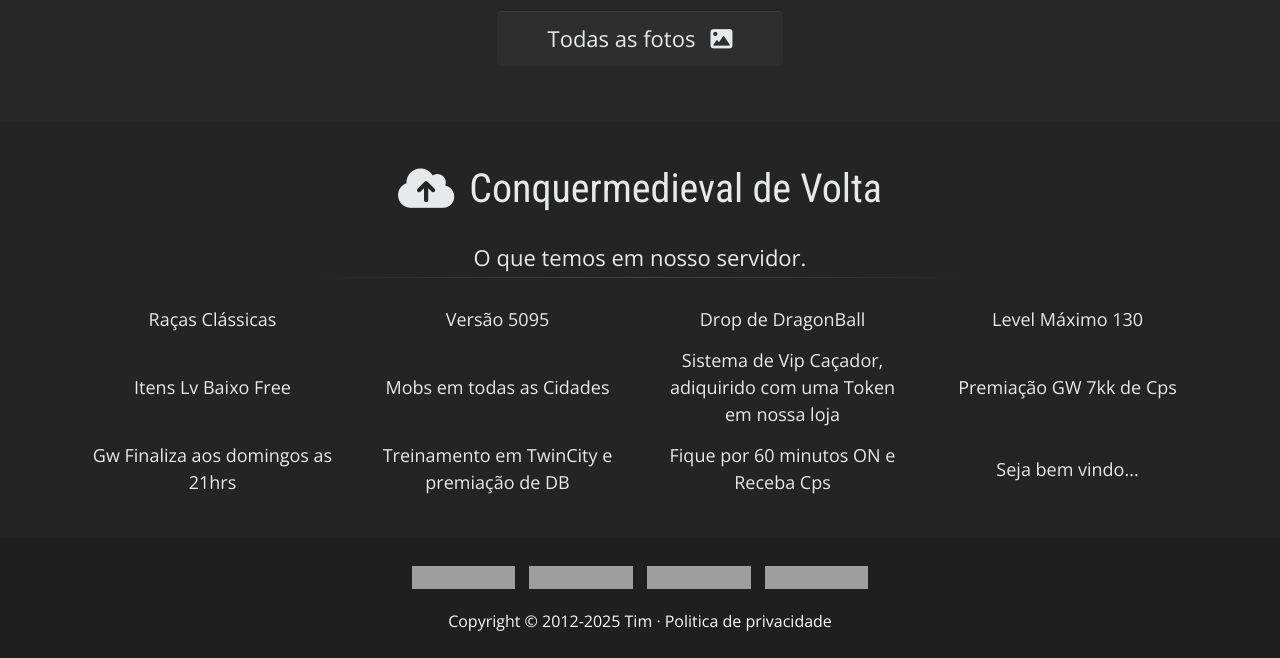
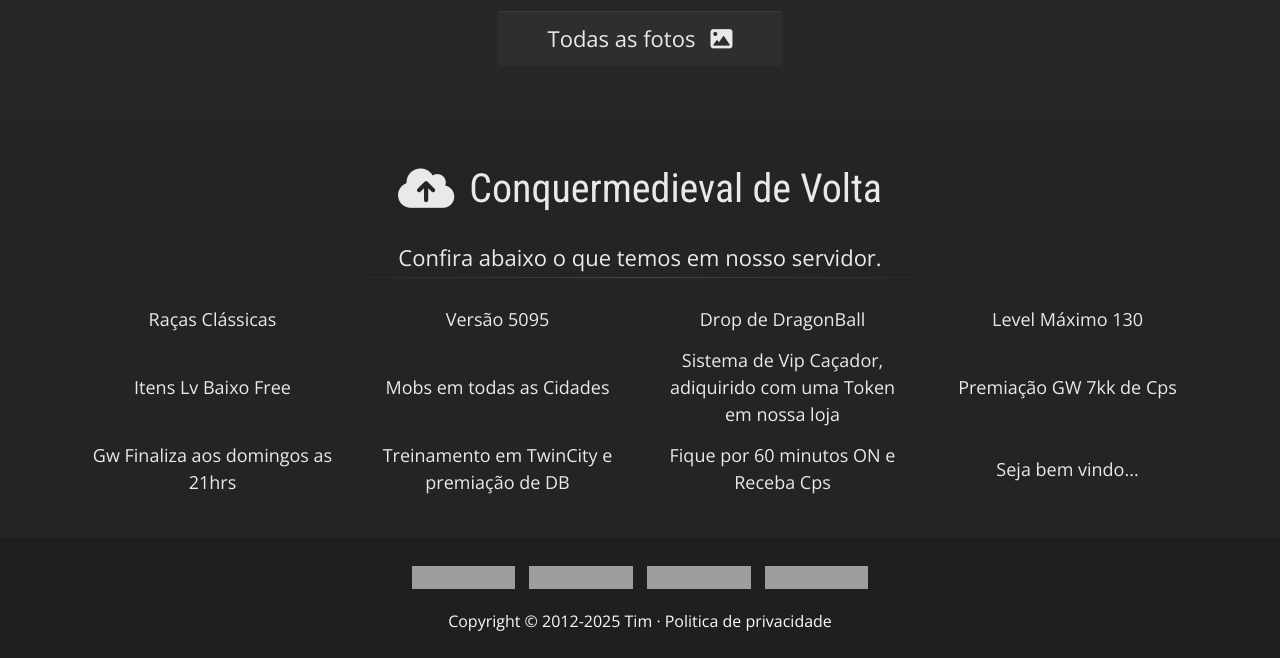
Before and after one commit to conquermedieval/conquermedieval.github.io, a Jekyll site: the page built from index.html, in a window 1280 px wide and 900 px high, scrolled down 899 px, cut to the strip 242-900 px from the top of the window. Built offline with Jekyll 4.4.1, drawn with Linux system fonts in a browser that asks for light colours; grey boxes are pictures that could not be loaded.

Commit message:
Update index.html

```diff
--- a/index.html
+++ b/index.html
@@ -51,7 +51,7 @@
     <div id="upload" class="container-fluid container-features">
         <div class="container">
             <h3><a href="#upload"><i class="fas fa-cloud-upload-alt"></i>Conquermedieval de Volta</a></h3>
-            <h4>O que temos em nosso servidor.</h4>
+            <h4>Confira abaixo o que temos em nosso servidor.</h4>
             <div class="row">
                 <div class="col-sm-3">Raças Clássicas</div>
                 <div class="col-sm-3">Versão 5095</div>
```
